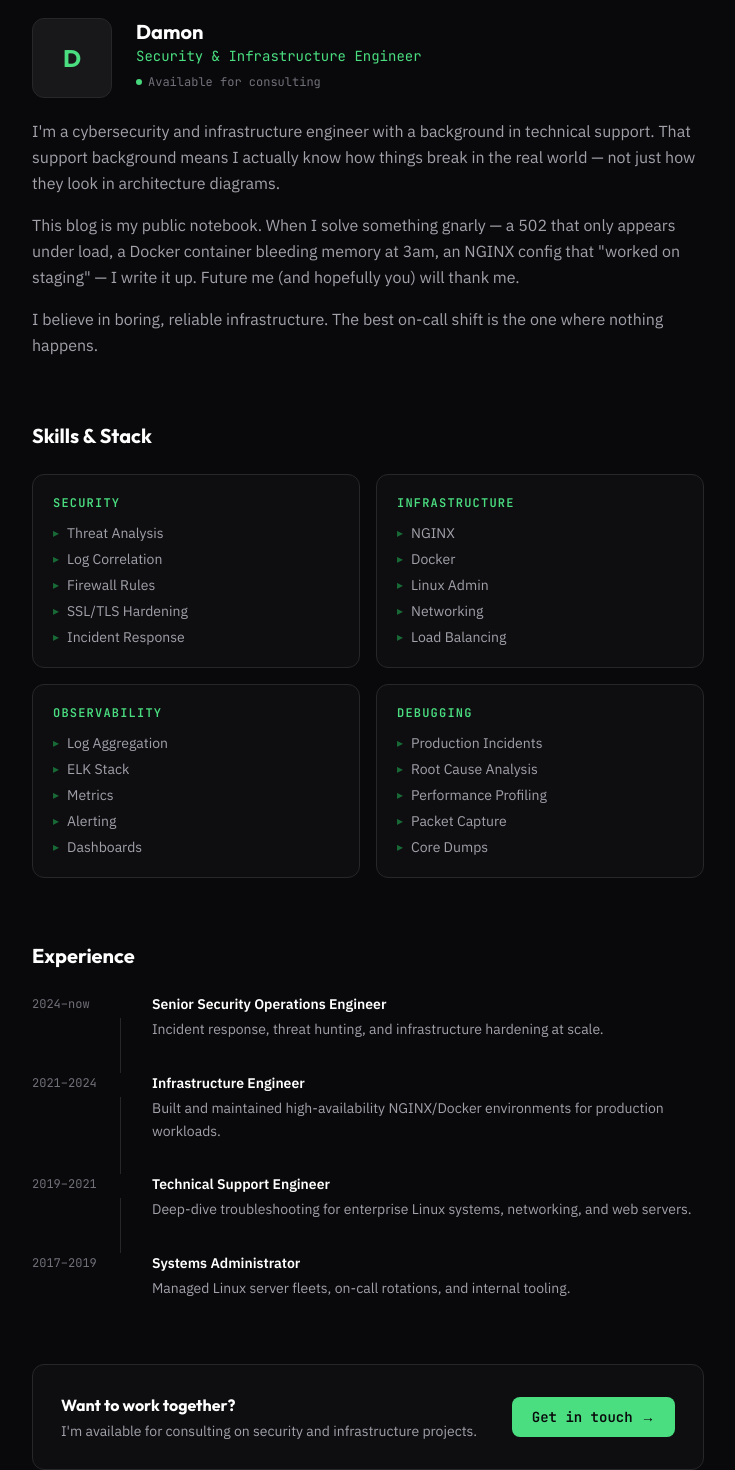
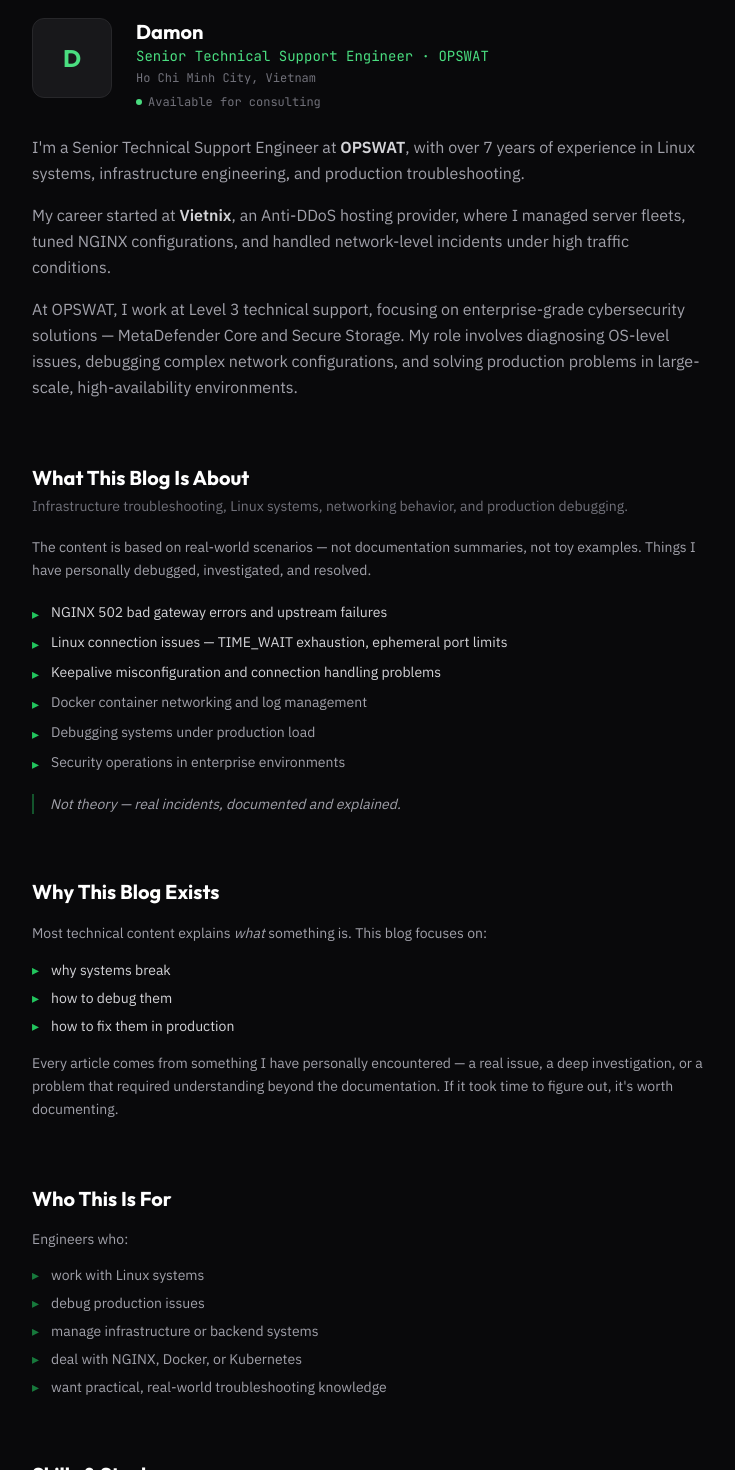
Before and after one commit to PhanDat1996/damonblog, a Next.js app: page /about in a window 1280 px wide. Shown: the part 280-1750 px from the top of the page, without its empty margins (272-1007 px from the left). Built offline with nearby package versions, Linux system fonts and the light colour scheme.

Commit message:
blog update homepage and about

```diff
--- a/src/app/about/page.tsx
+++ b/src/app/about/page.tsx
@@ -3,26 +3,84 @@
 
 export const metadata: Metadata = {
   title: 'About',
-  description: 'Damon — security operations and infrastructure engineer. Learn about my background and what I write about.',
+  description:
+    'Damon — Senior Technical Support Engineer at OPSWAT. 7+ years debugging Linux systems, NGINX, Docker, and production infrastructure across enterprise environments.',
 };
 
 const SKILLS = [
-  { category: 'Security', items: ['Threat Analysis', 'Log Correlation', 'Firewall Rules', 'SSL/TLS Hardening', 'Incident Response'] },
-  { category: 'Infrastructure', items: ['NGINX', 'Docker', 'Linux Admin', 'Networking', 'Load Balancing'] },
-  { category: 'Observability', items: ['Log Aggregation', 'ELK Stack', 'Metrics', 'Alerting', 'Dashboards'] },
-  { category: 'Debugging', items: ['Production Incidents', 'Root Cause Analysis', 'Performance Profiling', 'Packet Capture', 'Core Dumps'] },
+  {
+    category: 'Infrastructure',
+    items: ['NGINX', 'Docker', 'Kubernetes', 'Linux Administration', 'Load Balancing'],
+  },
+  {
+    category: 'Security',
+    items: ['Endpoint Security', 'Threat Analysis', 'SSL/TLS Hardening', 'Firewall Rules', 'Log Correlation'],
+  },
+  {
+    category: 'Debugging',
+    items: ['Production Incidents', 'Root Cause Analysis', 'TCP/Network Tracing', 'Performance Profiling', 'Packet Capture'],
+  },
+  {
+    category: 'Observability',
+    items: ['Log Aggregation', 'ELK Stack', 'Metrics & Alerting', 'Dashboards', 'sysctl Tuning'],
+  },
 ];
 
 const TIMELINE = [
-  { year: '2024–now', role: 'Senior Security Operations Engineer', detail: 'Incident response, threat hunting, and infrastructure hardening at scale.' },
-  { year: '2021–2024', role: 'Infrastructure Engineer', detail: 'Built and maintained high-availability NGINX/Docker environments for production workloads.' },
-  { year: '2019–2021', role: 'Technical Support Engineer', detail: 'Deep-dive troubleshooting for enterprise Linux systems, networking, and web servers.' },
-  { year: '2017–2019', role: 'Systems Administrator', detail: 'Managed Linux server fleets, on-call rotations, and internal tooling.' },
+  {
+    year: 'Feb 2026 – now',
+    role: 'Senior Technical Support Engineer',
+    company: 'OPSWAT',
+    detail:
+      'Leading deep-dive troubleshooting on MetaDefender Core and Secure Storage for enterprise customers globally. Focus on OS performance tuning, complex deployment issues, and escalation engineering.',
+  },
+  {
+    year: 'Apr 2022 – Feb 2026',
+    role: 'Technical Support Engineer',
+    company: 'OPSWAT',
+    detail:
+      'Level 3 technical support for OPSWAT MetaDefender Core and Secure Storage across global enterprise accounts. Advanced Linux system debugging, network configuration, Python scripting, and cross-platform deployments.',
+  },
+  {
+    year: 'Aug 2018 – May 2022',
+    role: 'System Administrator / Linux System Engineer',
+    company: 'Vietnix — Anti DDoS Server',
+    detail:
+      'Managed Linux server infrastructure for a DDoS mitigation provider. Server fleet operations, NGINX configuration, network performance tuning, and on-call incident response under high traffic conditions.',
+  },
+];
+
+const TOPICS = [
+  {
+    slug: 'nginx-502-under-load',
+    label: 'NGINX 502 bad gateway errors and upstream failures',
+  },
+  {
+    slug: 'linux-time-wait-explained',
+    label: 'Linux connection issues — TIME_WAIT exhaustion, ephemeral port limits',
+  },
+  {
+    slug: 'nginx-upstream-keepalive',
+    label: 'Keepalive misconfiguration and connection handling problems',
+  },
+  {
+    slug: null,
+    label: 'Docker container networking and log management',
+  },
+  {
+    slug: null,
+    label: 'Debugging systems under production load',
+  },
+  {
+    slug: null,
+    label: 'Security operations in enterprise environments',
+  },
 ];
 
 export default function AboutPage() {
   return (
     <div className="mx-auto max-w-2xl space-y-16">
+
       {/* Header */}
       <div className="space-y-4 border-b border-zinc-800 pb-10">
         <div className="font-mono text-xs text-green-400">~/about</div>
@@ -30,15 +88,19 @@
       </div>
 
       {/* Intro */}
-      <section className="space-y-5">
+      <section className="space-y-6">
         <div className="flex items-start gap-6">
-          {/* Avatar placeholder */}
           <div className="flex-shrink-0 h-20 w-20 rounded-xl border border-zinc-800 bg-zinc-900 flex items-center justify-center font-display text-2xl font-bold text-green-400">
             D
           </div>
           <div>
             <h2 className="font-display text-xl font-bold text-white">Damon</h2>
-            <p className="font-mono text-sm text-green-400">Security &amp; Infrastructure Engineer</p>
+            <p className="font-mono text-sm text-green-400">
+              Senior Technical Support Engineer · OPSWAT
+            </p>
+            <p className="font-mono text-xs text-zinc-500 mt-1">
+              Ho Chi Minh City, Vietnam
+            </p>
             <div className="mt-2 flex items-center gap-1.5 font-mono text-xs text-zinc-500">
               <span className="inline-block h-1.5 w-1.5 rounded-full bg-green-400 animate-pulse" />
               <span>Available for consulting</span>
@@ -48,20 +110,109 @@
 
         <div className="space-y-4 text-zinc-400 leading-relaxed">
           <p>
-            I&apos;m a cybersecurity and infrastructure engineer with a background in technical support.
-            That support background means I actually know how things break in the real world — not
-            just how they look in architecture diagrams.
+            I&apos;m a Senior Technical Support Engineer at{' '}
+            <strong className="text-zinc-300">OPSWAT</strong>, with over 7 years
+            of experience in Linux systems, infrastructure engineering, and
+            production troubleshooting.
           </p>
           <p>
-            This blog is my public notebook. When I solve something gnarly — a 502 that only
-            appears under load, a Docker container bleeding memory at 3am, an NGINX config that
-            &quot;worked on staging&quot; — I write it up. Future me (and hopefully you) will thank me.
+            My career started at <strong className="text-zinc-300">Vietnix</strong>,
+            an Anti-DDoS hosting provider, where I managed server fleets, tuned
+            NGINX configurations, and handled network-level incidents under high
+            traffic conditions.
           </p>
           <p>
-            I believe in boring, reliable infrastructure. The best on-call shift is the one where
-            nothing happens.
+            At OPSWAT, I work at Level 3 technical support, focusing on
+            enterprise-grade cybersecurity solutions — MetaDefender Core and
+            Secure Storage. My role involves diagnosing OS-level issues, debugging
+            complex network configurations, and solving production problems in
+            large-scale, high-availability environments.
           </p>
         </div>
+      </section>
+
+      {/* What this blog is about */}
+      <section className="space-y-5">
+        <div>
+          <h2 className="font-display text-xl font-bold text-white mb-1">
+            What This Blog Is About
+          </h2>
+          <p className="text-zinc-500 text-sm">
+            Infrastructure troubleshooting, Linux systems, networking behavior, and production debugging.
+          </p>
+        </div>
+
+        <p className="text-zinc-400 text-sm leading-relaxed">
+          The content is based on real-world scenarios — not documentation summaries,
+          not toy examples. Things I have personally debugged, investigated, and resolved.
+        </p>
+
+        <ul className="space-y-2">
+          {TOPICS.map(({ slug, label }) => (
+            <li key={label} className="flex items-start gap-3 text-sm">
+              <span className="text-green-500 font-mono mt-0.5 flex-shrink-0">▸</span>
+              {slug ? (
+                <Link
+                  href={`/blog/${slug}`}
+                  className="text-zinc-300 hover:text-green-400 transition-colors"
+                >
+                  {label}
+                </Link>
+              ) : (
+                <span className="text-zinc-400">{label}</span>
+              )}
+            </li>
+          ))}
+        </ul>
+
+        <div className="border-l-2 border-green-500/40 pl-4">
+          <p className="text-sm text-zinc-400 italic">
+            Not theory — real incidents, documented and explained.
+          </p>
+        </div>
+      </section>
+
+      {/* Why this blog exists */}
+      <section className="space-y-4">
+        <h2 className="font-display text-xl font-bold text-white">
+          Why This Blog Exists
+        </h2>
+        <p className="text-zinc-400 text-sm leading-relaxed">
+          Most technical content explains <em>what</em> something is. This blog focuses on:
+        </p>
+        <ul className="space-y-2">
+          {['why systems break', 'how to debug them', 'how to fix them in production'].map((item) => (
+            <li key={item} className="flex items-center gap-3 text-sm text-zinc-300">
+              <span className="text-green-500 font-mono flex-shrink-0">▸</span>
+              {item}
+            </li>
+          ))}
+        </ul>
+        <p className="text-zinc-400 text-sm leading-relaxed">
+          Every article comes from something I have personally encountered — a real
+          issue, a deep investigation, or a problem that required understanding beyond
+          the documentation. If it took time to figure out, it&apos;s worth documenting.
+        </p>
+      </section>
+
+      {/* Who this is for */}
+      <section className="space-y-4">
+        <h2 className="font-display text-xl font-bold text-white">Who This Is For</h2>
+        <p className="text-zinc-400 text-sm">Engineers who:</p>
+        <ul className="space-y-2">
+          {[
+            'work with Linux systems',
+            'debug production issues',
+            'manage infrastructure or backend systems',
+            'deal with NGINX, Docker, or Kubernetes',
+            'want practical, real-world troubleshooting knowledge',
+          ].map((item) => (
+            <li key={item} className="flex items-center gap-3 text-sm text-zinc-400">
+              <span className="text-green-500/60 font-mono flex-shrink-0">▸</span>
+              {item}
+            </li>
+          ))}
+        </ul>
       </section>
 
       {/* Skills */}
@@ -93,35 +244,47 @@
       <section>
         <h2 className="font-display text-xl font-bold text-white mb-6">Experience</h2>
         <div className="space-y-0">
-          {TIMELINE.map(({ year, role, detail }, i) => (
+          {TIMELINE.map(({ year, role, company, detail }, i) => (
             <div key={i} className="relative flex gap-6 pb-8 last:pb-0">
-              {/* Line */}
               {i < TIMELINE.length - 1 && (
-                <div className="absolute left-[5.5rem] top-6 bottom-0 w-px bg-zinc-800" />
+                <div className="absolute left-[7rem] top-6 bottom-0 w-px bg-zinc-800" />
               )}
-              <div className="w-24 flex-shrink-0 font-mono text-xs text-zinc-500 pt-0.5">{year}</div>
+              <div className="w-28 flex-shrink-0 font-mono text-[10px] text-zinc-500 pt-1 leading-relaxed">
+                {year}
+              </div>
               <div className="space-y-1">
                 <p className="font-semibold text-white text-sm">{role}</p>
-                <p className="text-sm text-zinc-400 leading-relaxed">{detail}</p>
+                <p className="font-mono text-xs text-green-400">{company}</p>
+                <p className="text-sm text-zinc-400 leading-relaxed pt-1">{detail}</p>
               </div>
             </div>
           ))}
         </div>
       </section>
 
-      {/* CTA */}
-      <section className="rounded-xl border border-zinc-800 bg-zinc-900/40 p-7 flex flex-col sm:flex-row items-start sm:items-center justify-between gap-4">
-        <div>
-          <p className="font-display font-bold text-white">Want to work together?</p>
-          <p className="text-sm text-zinc-400 mt-1">I&apos;m available for consulting on security and infrastructure projects.</p>
+      {/* Final note */}
+      <section className="rounded-xl border border-zinc-800 bg-zinc-900/30 p-6">
+        <p className="text-sm text-zinc-400 leading-relaxed">
+          If you&apos;re dealing with NGINX errors, connection failures, container
+          networking issues, or debugging production systems under load — you&apos;ll
+          likely find something useful here.
+        </p>
+        <div className="mt-4 flex flex-wrap gap-3">
+          <Link
+            href="/blog"
+            className="inline-flex items-center gap-1.5 rounded-lg bg-green-400 px-4 py-2 font-mono text-xs font-semibold text-zinc-950 hover:bg-green-300 transition-colors"
+          >
+            Browse all articles →
+          </Link>
+          <Link
+            href="/contact"
+            className="inline-flex items-center gap-1.5 rounded-lg border border-zinc-700 px-4 py-2 font-mono text-xs text-zinc-300 hover:border-zinc-500 hover:text-white transition-colors"
+          >
+            Get in touch
+          </Link>
         </div>
-        <Link
-          href="/contact"
-          className="flex-shrink-0 inline-flex items-center gap-2 rounded-lg bg-green-400 px-5 py-2.5 font-mono text-sm font-semibold text-zinc-950 hover:bg-green-300 transition-colors"
-        >
-          Get in touch →
-        </Link>
       </section>
+
     </div>
   );
 }
```
